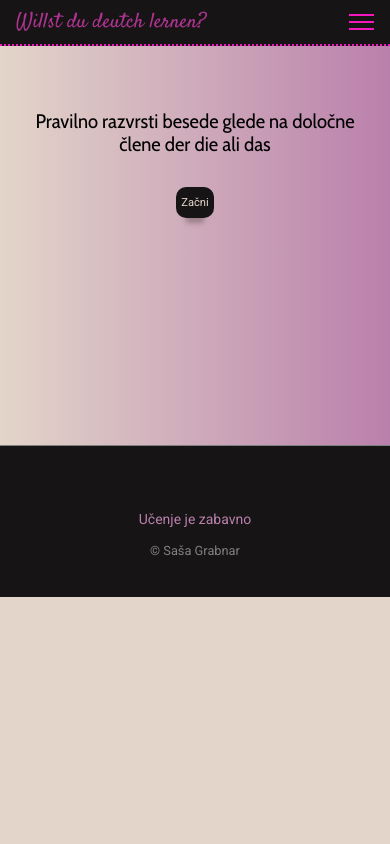
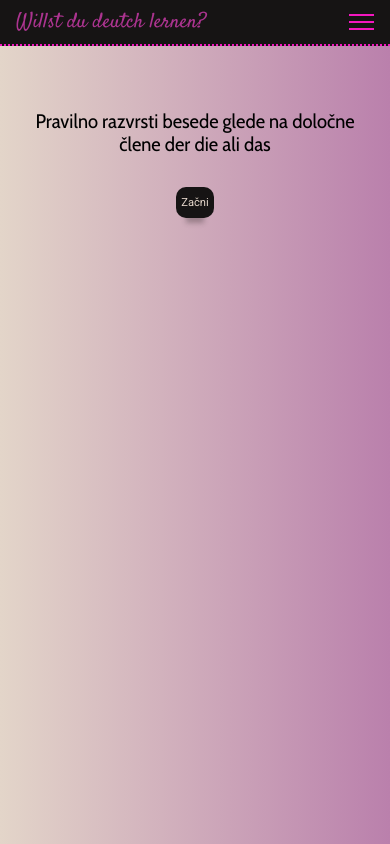
Before and after one commit to violet11/Deutsch-app, an Angular app: page /dolocni-cleni in a window 390 px wide. Shown: the top 844 px of the page. Built offline with nearby package versions, Linux system fonts and the light colour scheme.

Commit message:
"update"

```diff
--- a/src/styles.scss
+++ b/src/styles.scss
@@ -95,5 +95,9 @@ body {
                 font-size: 0.7rem;
             }
         }
+
+        &.navodilo {
+            height: 100vh;
+        }
     }
 }
```
Also changed, not shown: 3 other files (tests, documents, lock files or other folders).
